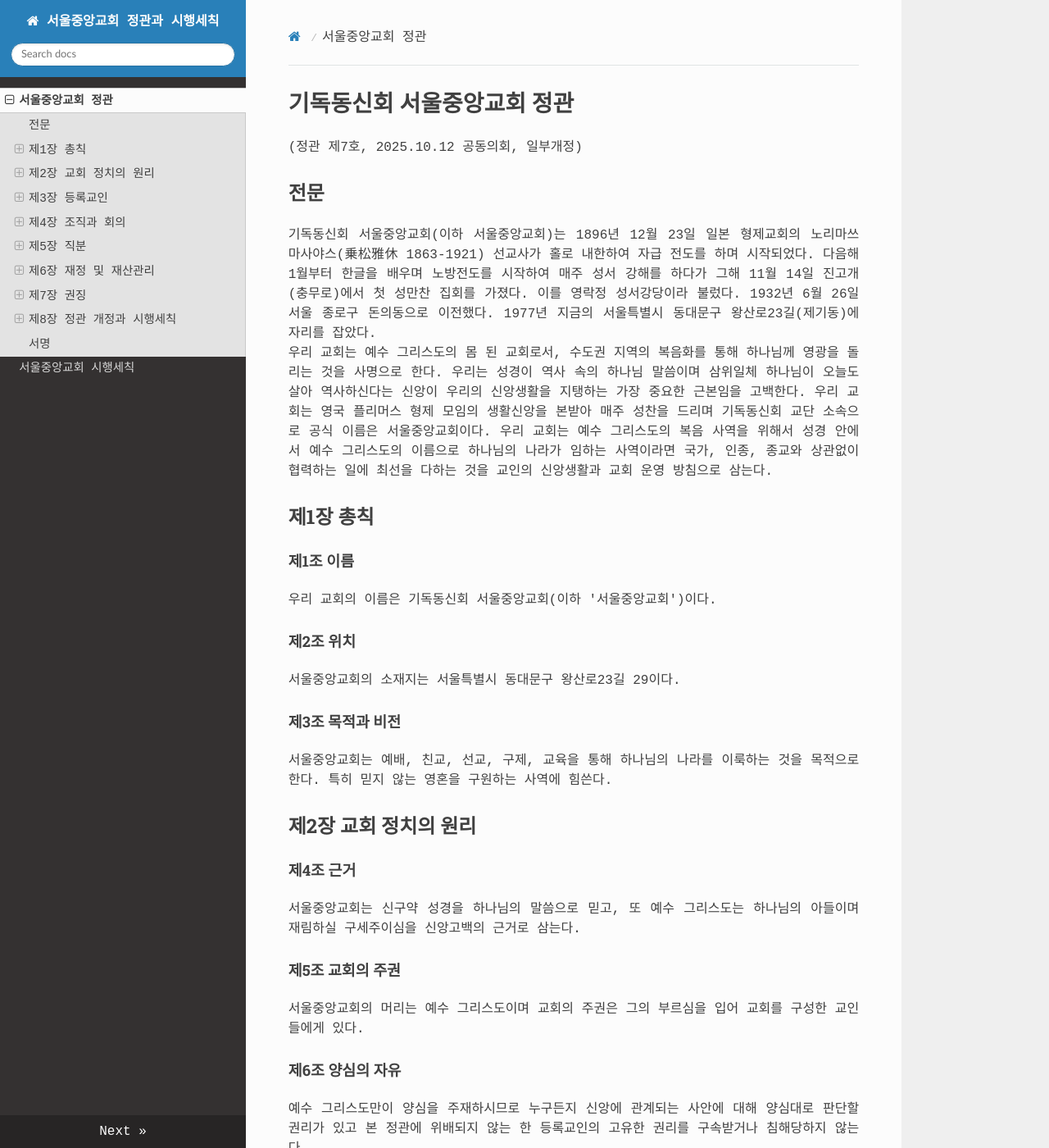
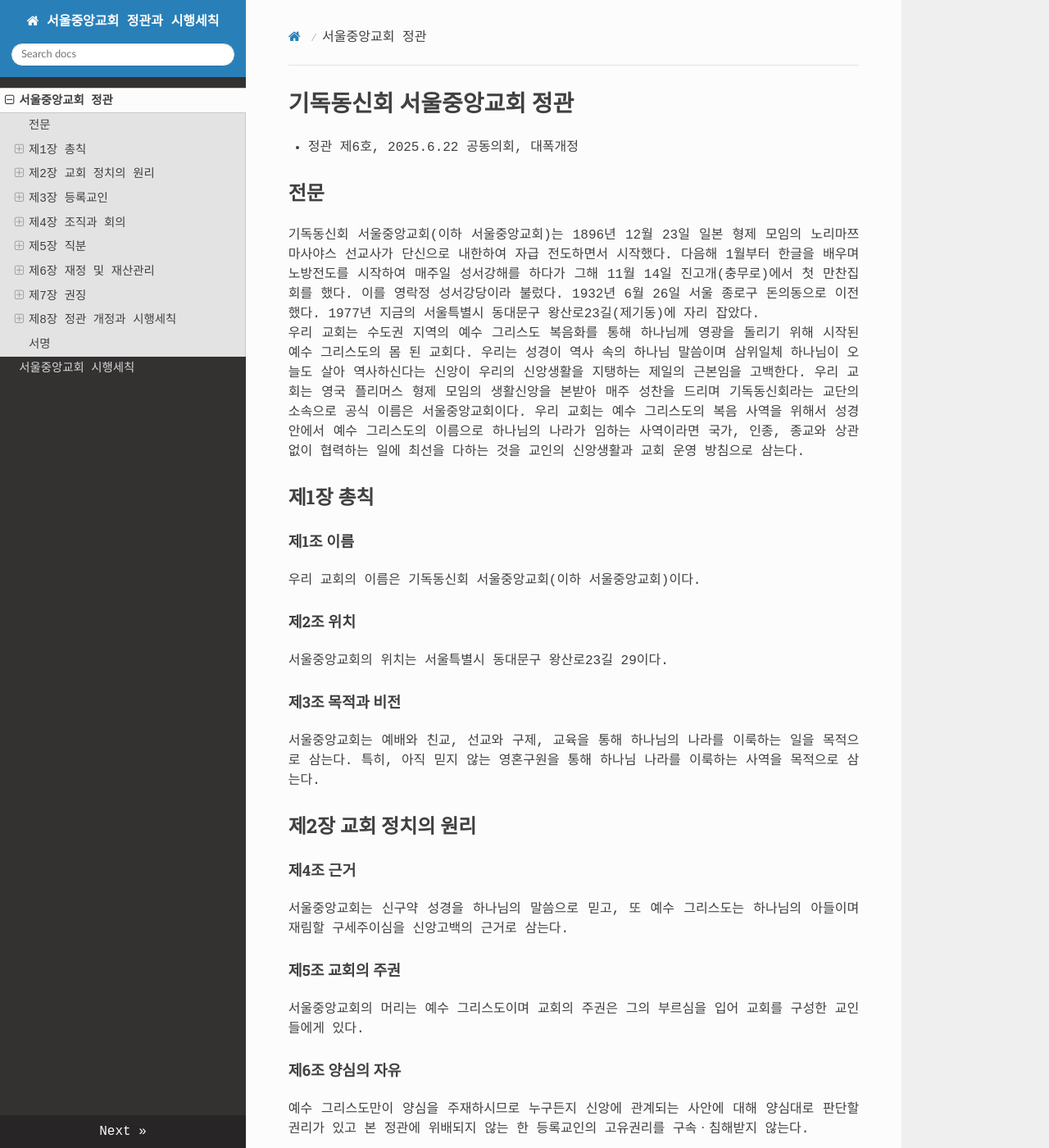
Before and after one commit to w0nse0k/seoul-bylaws, an MkDocs documentation site: the page built from docs/constitution.md, in a window 1280 px wide and 1400 px high. Shown: the whole window at 82% size. Built offline with MkDocs 1.6.1, drawn with Linux system fonts in a browser that asks for light colours; nearby versions of some CDN libraries; some of the changed text lies outside the part shown.

Commit message:
브랜치 커밋

```diff
--- a/docs/constitution.md
+++ b/docs/constitution.md
@@ -1,39 +1,39 @@
 # 기독동신회 서울중앙교회 정관
 
-(정관 제7호, 2025.10.12 공동의회, 일부개정)
+- 정관 제6호, 2025.6.22 공동의회, 대폭개정
 
 ## 전문
 
-기독동신회 서울중앙교회(이하 서울중앙교회)는 1896년 12월 23일 일본 형제교회의 노리마쓰 마사야스(乗松雅休 1863-1921)
-선교사가 홀로 내한하여 자급 전도를 하며 시작되었다. 다음해 1월부터 한글을 배우며 노방전도를 시작하여 매주 성서 강해를 하다가 그해 11월
-14일 진고개(충무로)에서 첫 성만찬 집회를 가졌다. 이를 영락정 성서강당이라 불렀다. 1932년 6월 26일 서울 종로구 돈의동으로 이전했다.
-1977년 지금의 서울특별시 동대문구 왕산로23길(제기동)에 자리를 잡았다.
-우리 교회는 예수 그리스도의 몸 된 교회로서, 수도권 지역의 복음화를 통해 하나님께 영광을 돌리는 것을 사명으로 한다. 우리는 성경이 역사 속의
-하나님 말씀이며 삼위일체 하나님이 오늘도 살아 역사하신다는 신앙이 우리의 신앙생활을 지탱하는 가장 중요한 근본임을 고백한다. 우리 교회는 영국
-플리머스 형제 모임의 생활신앙을 본받아 매주 성찬을 드리며 기독동신회 교단 소속으로 공식 이름은 서울중앙교회이다. 우리 교회는 예수 그리스도의
-복음 사역을 위해서 성경 안에서 예수 그리스도의 이름으로 하나님의 나라가 임하는 사역이라면 국가, 인종, 종교와 상관없이 협력하는 일에 최선을
-다하는 것을 교인의 신앙생활과 교회 운영 방침으로 삼는다.
+기독동신회 서울중앙교회(이하 서울중앙교회)는 1896년 12월 23일 일본 형제 모임의 노리마쯔 마사야스 선교사가 단신으로 내한하여 자급
+전도하면서 시작했다. 다음해 1월부터 한글을 배우며 노방전도를 시작하여 매주일 성서강해를 하다가 그해 11월 14일 진고개(충무로)에서 첫
+만찬집회를 했다. 이를 영락정 성서강당이라 불렀다. 1932년 6월 26일 서울 종로구 돈의동으로 이전했다. 1977년 지금의 서울특별시
+동대문구 왕산로23길(제기동)에 자리 잡았다.
+우리 교회는 수도권 지역의 예수 그리스도 복음화를 통해 하나님께 영광을 돌리기 위해 시작된 예수 그리스도의 몸 된 교회다. 우리는 성경이 역사
+속의 하나님 말씀이며 삼위일체 하나님이 오늘도 살아 역사하신다는 신앙이 우리의 신앙생활을 지탱하는 제일의 근본임을 고백한다. 우리 교회는 영국
+플리머스 형제 모임의 생활신앙을 본받아 매주 성찬을 드리며 기독동신회라는 교단의 소속으로 공식 이름은 서울중앙교회이다. 우리 교회는 예수
+그리스도의 복음 사역을 위해서 성경 안에서 예수 그리스도의 이름으로 하나님의 나라가 임하는 사역이라면 국가, 인종, 종교와 상관없이 협력하는
+일에 최선을 다하는 것을 교인의 신앙생활과 교회 운영 방침으로 삼는다.
 
 ## 제1장 총칙
 
 #### 제1조 이름
 
-우리 교회의 이름은 기독동신회 서울중앙교회(이하 '서울중앙교회')이다.
+우리 교회의 이름은 기독동신회 서울중앙교회(이하 서울중앙교회)이다.
 
 #### 제2조 위치
 
-서울중앙교회의 소재지는 서울특별시 동대문구 왕산로23길 29이다.
+서울중앙교회의 위치는 서울특별시 동대문구 왕산로23길 29이다.
 
 #### 제3조 목적과 비전
 
-서울중앙교회는 예배, 친교, 선교, 구제, 교육을 통해 하나님의 나라를 이룩하는 것을 목적으로 한다. 특히 믿지 않는 영혼을 구원하는 사역에
-힘쓴다.
+서울중앙교회는 예배와 친교, 선교와 구제, 교육을 통해 하나님의 나라를 이룩하는 일을 목적으로 삼는다. 특히, 아직 믿지 않는 영혼구원을 통해
+하나님 나라를 이룩하는 사역을 목적으로 삼는다.
 
 ## 제2장 교회 정치의 원리
 
 #### 제4조 근거
 
-서울중앙교회는 신구약 성경을 하나님의 말씀으로 믿고, 또 예수 그리스도는 하나님의 아들이며 재림하실 구세주이심을 신앙고백의 근거로 삼는다.
+서울중앙교회는 신구약 성경을 하나님의 말씀으로 믿고, 또 예수 그리스도는 하나님의 아들이며 재림할 구세주이심을 신앙고백의 근거로 삼는다.
 
 #### 제5조 교회의 주권
 
@@ -42,7 +42,7 @@
 #### 제6조 양심의 자유
 
 예수 그리스도만이 양심을 주재하시므로 누구든지 신앙에 관계되는 사안에 대해 양심대로 판단할 권리가 있고 본 정관에 위배되지 않는 한 등록교인의
-고유한 권리를 구속받거나 침해당하지 않는다.
+고유권리를 구속ㆍ침해받지 않는다.
 
 #### 제7조 복음적 분업
 
@@ -53,8 +53,8 @@
 
 #### 제8조 등록교인의 자격
 
-누구든지 소정의 절차를 거쳐 우리 교회에 등록함으로써 등록교인의 자격을 얻는다. 본인이 이적을 요청하거나 제명 처분을 받으면 해당 절차가
-완료되는 즉시 등록교인의 자격을 상실한다.
+누구든지 소정의 절차를 거쳐 우리 교회에 등록함으로써 등록교인의 자격을 얻는다. 본인이 이적을 요청하거나 제명처분을 받으면 해당 절차가 완료된
+즉시 등록교인의 자격을 상실한다.
 
 #### 제9조 등록교인의 책임
 
@@ -73,13 +73,13 @@
 
 #### 제12조 공동의회
 
-1. 공동의회 의결권은 시행세칙에 정한다. 공동의회는 의결권을 가진 등록교인 과반수의 출석으로 회의가 성립한다.
-2. 공동의회의 의장은 담임목사이다. 담임목사가 궐위한 때나 담임목사 해임에 관한 안건은 시행세칙이 정한 바에 따라 사역부장 대표가 의장을
+1. 공동의회 의결권은 시행세칙에 정한다. 공동의회는 의결권을 가진 등록교인 과반수의 참석으로 회의가 성립한다.
+2. 공동의회의 의장은 담임목사이다. 담임목사가 궐위한 때나 담임목사 해임에 관련한 건은 시행세칙이 정한 바에 따라 사역부장 대표가 의장을
    대행한다.
-3. 공동의회는 정기회와 임시회가 있다. 정기회는 시행세칙이 정하는 바에 따라 매년 2회 연다. 임시회는 사역회 또는 의결권 있는 등록교인
-   4분의 1 이상 또는 교단의 요구가 있을 때 소집한다. 공동의회 날 최소 1주 전에 집회일, 토의 안건 등을 시행세칙이 정하는 방법으로
-   알려야 한다.
-4. 공동의회는 정관이나 시행세칙에 특별한 규정이 없는 한 재석 과반수의 찬성으로 의결한다. 인사에 관련한 것은 무기명 비밀투표로 한다.
+3. 공동의회는 정기회와 임시회가 있다. 정기회는 시행세칙이 정하는 바에 따라 매년 2회 개최한다. 임시회는 사역회 또는 의결권 있는 등록교인
+   4분의 1 이상 또는 교단의 요구에 의해 개최한다. 공동의회 날 최소 1주 전에 집회일, 토의 안건 등을 시행세칙이 정하는 방법으로
+   공고해야 한다.
+4. 공동의회는 정관이나 시행세칙에 특별한 규정이 없는 한 재석 과반수의 찬성으로 의결한다. 인선은 무기명 비밀투표로 한다.
 5. 공동의회는 다음 사항들을 토론하고 의결한다.
    (1) 사역회의 활동과 결과 보고
    (2) 사역회의 결산 보고, 감사의 감사 보고, 사역회가 제출한 예산안 승인 의결
@@ -95,7 +95,7 @@
 
 1. 사역회는 교회의 유일한 운영기관으로 여러 개의 사역부를 둔다.
 2. 각 사역부는 교회 행정을 의결하고 집행하는 기본 단위로서 그 운영의 자율성이 최대한 보장된다.
-3. 사역회는 6인 이상 9인 이하로 구성하며, 회원구성은 다음과 같다.
+3. 사역회는 6인 이상 9인 이하로 구성하며 회원구성은 다음과 같다.
    (1) 담임목사와 교역자
    (2) 시무 장로와 시무 안수집사
    (3) 기타 담임목사가 임명한 사역부의 장. 재직자 이외에도 담임목사가 교회 사역에 필요하다고 인정하는 등록교인을 사역회의 동의를 얻어
@@ -107,15 +107,15 @@
    내용을 보증한다. 서기가 회의를 기록할 수 없을 때 사역회장이 임시 서기를 임명한다.
 7. 사역회의 정기회는 시행세칙이 정하는 바에 따라 매월 1회 한다.
 8. 사역회의 임시회는 사역회장이나 사역회원 2인 이상의 요청에 의해 소집할 수 있으며, 최소 1주 전에 시행세칙이 정하는 방법으로 일정, 안건
-   등을 알려야 한다.
+   등을 공고해야 한다.
 9. 사역회는 토론과 합의에 의해 의결하는 것을 원칙으로 한다. 서로 설득하고 합의하기 위해 노력해야 하며 합의에 도달하지 못할 경우 정관이나
-   시행세칙에 특별한 규정이 없는 한 재석 과반수의 찬성으로 의결한다. 인사에 관련한 것은 무기명 비밀투표로 한다.
+   시행세칙에 특별한 규정이 없는 한 재석 과반수의 찬성으로 의결한다. 인선에 관련한 것은 무기명 비밀투표로 한다.
 10. 사역회가 할 일은 다음과 같다.
     (1) 선교, 구제, 교육, 봉사를 위한 활동
     (2) 헌금 수집과 예산 집행
     (3) 결산 보고와 예산 심의
     (4) 교단이 위임한 교회 재산 관리
-    (5) 공동의회가 위임한 사안 심의·의결
+    (5) 공동의회가 위임한 사안 심의ㆍ의결
     (6) 정관 제정 및 개정을 위한 심의
     (7) 시행세칙 제정 및 개정
     (8) 교단 임원 선출
@@ -130,12 +130,11 @@
 
 #### 제14조 가정교회
 
-1. 가정교회는 일반교회의 구역모임과 비슷한 형태이지만 개척교회처럼 단위교회로서의 임무를 다하는 서울중앙교회의 작은 공동체이다.
-2. 가정교회의 책임사역자를 목자라 하고, 각 가정교회 단위를 목장이라 한다.
-3. 목장은 12명 이하의 목원들로 구성하며, 매월 1회 이상 정기적으로 모임을 가져 이웃의 영혼을 구원하고 목원들이 삶을 나누며 사랑을
+1. 가정교회는 일반교회의 구역모임과 비슷한 형태이지만 개척교회처럼 단위교회로서의 임무를 다하는 서울중앙교회의 작은 구성단위이다.
+2. 가정교회의 책임사역자를 목자라 하고 각 가정교회 단위를 목장이라 한다.
+3. 목장은 12명 이하의 목원들로 구성하며, 매월 1회 이상 정기적으로 모임을 가져 이웃의 영혼을 구원하고 목원들이 삶을 나누고 사랑을
    실천하고 몸으로 섬기는 기회로 삼는다.
-4. 목장은 12명을 초과하면 분가한다. 분가할 때는 기존 목장을 예비 목자에게 맡기고, 목자 내외가 한 가정을 데리고 나가 새로운 목장으로
-   독립한다.
+4. 목장은 12명을 초과하면 분가한다. 분가할 때는 목장을 예비 목자에게 맡기고 목자 내외가 한 가정을 데리고 나가 새로운 목장으로 독립한다.
 5. 모든 교인들은 목장을 선택할 자유를 가진다.
 6. 목원은 목자를 존경하고 신뢰하며 목자는 목원을 진실하게 섬기고 합심하여 영혼을 구원하는 사역에 최선을 다해야 한다.
 
@@ -169,15 +168,15 @@
 #### 제18조 교역자
 
 1. 담임목사의 목회사역을 돕기 위해 유급 교역자로 부목사, 교육목사, 전도사를 둘 수 있다.
-2. 목사의 자격은 목회학 석사(M.Div.) 이상 학력을 갖춘 자로서 교단 산하 신학교나 교단이 인정하는 신학대학원을 졸업 후 목사 안수를
-   받은 자이다.
+2. 목사의 자격 요건은 목회학 석사(M.Div.) 이상 학력으로 교단 산하 신학교나 교단이 인정하는 신학대학원을 졸업 후 목사 안수를 받은
+   자이다.
 3. 전도사는 다음 중 하나의 자격을 요한다.
    (1) 신학교 또는 성서학원을 졸업한 자
    (2) 교단에서 전도사로 임명된 자
    (3) 세례받은 등록교인으로 흠이 없고 10년 이상 본이 되는 신앙 생활을 하고 목양적 은사가 있는 자
 4. 교역자는 사역회의 동의를 얻어 담임목사가 임명한다.
-5. 교역자는 1년 단위로 계약을 하며 매년 담임목사가 재신임 여부를 결정한다. 담임목사가 재신임하면 계약이 자동으로 연장되고, 재신임하지
-   않으면 계약이 종료되고 해임된다. 계약 기간 중 교역자의 해임 사유가 있을 경우 사역회의 동의를 얻어 담임목사가 해임할 수 있다.
+5. 교역자는 1년 단위로 계약을 하며 매년 담임목사가 재신임을 한다. 담임목사가 재신임하면 계약이 자동으로 연장되고, 재신임하지 않으면 계약이
+   종료되고 해임된다. 계약 기간 중 교역자의 해임 사유가 있을 경우 사역회의 동의를 얻어 담임목사가 해임할 수 있다.
 6. 교역자는 담임목사를 도와 교회를 세우고 맡겨진 사역을 담당해 나간다.
 
 #### 제19조 장로
@@ -223,13 +222,10 @@
 1. 교회의 재정은 전도, 교육 및 구제에 큰 비중을 두어야 하며 각종 인건비의 비중이 전체 예산의 50%를 초과하지 않도록 예산 편성에 최선을
    다해야 한다.
 2. 재정의 사용은 투명해야 하며 결산은 내부 감사를 받아야 하고, 필요하면 외부 기관의 감사를 받을 수 있다.
-3. 재정 차입은 최대한 자제해야 하며, 공동의회 과반수의 찬성으로 차입할 수 있다.
+3. 재정 차입은 최대한 자제해야하며, 공동의회 과반수의 찬성으로 차입할 수 있다.
 4. 재산 기증자와 그의 가족을 포함한 모든 교인은 기증한 재산에 대해 어떤 특혜도 요구할 수 없다.
-5. 서울중앙교회는 부동산을 소유할 수 없다. 교회가 사용하는 모든 부동산은 재단법인 기독동신회 명의로 등록한다. 재단법인 기독동신회는 그
-   정관에 따라 서울중앙교회가 종교적 목적으로 부동산을 사용할 때 부동산 사용권을 보장해야 하며, 그 권리는 서울중앙교회가 기독동신회
-   회원교회로 존속되는 동안 유지된다.
-6. 서울중앙교회의 모든 수익과 재산은 교회의 계산과 명의로 소유하고 관리한다.
-7. 교회의 수익을 구성원에게 분배하지 않는다.
+5. 서울중앙교회의 모든 부동산은 재단법인 기독동신회 명의로 등록하는 것을 원칙으로 한다. 재단법인 기독동신회는 그 정관에 따라 서울중앙교회가
+   종교적 목적으로 부동산을 사용할 때 부동산 사용권을 보장해야 하며 그 권리는 서울중앙교회가 기독동신회 회원교회로 존속되는 동안 유지된다.
 
 #### 제23조 예산안 수립과 재정집행 및 관리
 
@@ -251,18 +247,19 @@
 
 #### 제25조 사례비 지급방법
 
-교회의 사례비 및 인건비는 계좌이체를 통해서만 지급한다. 이는 재정 집행을 투명하게 하여 교회에 대한 신인도를 높이고 하나님 앞에 정직한
+교회의 사례비 및 인건비는 계좌이체를 통해서만 지급한다. 이는 재정 집행을 투명하게 해서 교회에 대한 신인도를 높이고 하나님 앞에 정직한
 경제생활 실천을 제도적으로 확립해서 사회와 교인들의 모범이 되기 위함이다.
 
 #### 제26조 퇴직금
 
-근로기준법에 따라 1년 이상 근무한 목사와 직원에게 퇴직금을 지급한다. 퇴직금은 근로기준법에서 정하는 바에 따라 산정하여 지급한다. 교회는
-목사나 직원이 퇴직할 때를 위하여 매년 총 사례비의 12분의 1을 퇴직금 계정에 적립하고 이를 결산의 부채에 반영한다.
+근로기준법에 따라 1년 이상 근무한 목사와 직원에게 퇴직금을 지급한다. 퇴직금은 퇴직 전 3개월 동안의 평균임금(연봉의 12분의 1)에
+근속연수를 곱해서 산정한다. 교회는 목사나 직원이 퇴직할 때를 위하여 매년 총 사례비의 12분의 1을 퇴직금 계정에 적립하고 이를 결산의 부채에
+반영한다.
 
 #### 제27조 봉헌한 재산에 대한 혜택 또는 소유권 주장 금지
 
 기증자는 본인 또는 가족이 교회에 기부한 재산에 대해서 어떤 형태로든지 권리를 요구할 수 없다는 서약서에 증인과 함께 서명하고, 사역회는 이를
-증거 보존 목적으로 영구 보관한다. 서약서가 없더라도 헌금 봉헌과 기증한 부동산의 등기 이전을 기증자가 서약한 것으로 간주하며 누구도 기증한
+증거 보존 목적으로 영구 보관한다. 서약서가 없더라도 헌금 봉헌과 기증한 부동산의 등기 이전을 기증자가 서약한 것으로 간주하고, 누구도 기증한
 재산에 대하여 권리 행사나 다른 요구를 할 수 없다.
 
 #### 제28조 목적 헌금 및 기부금의 사용
@@ -273,7 +270,7 @@
 #### 제29조 기독동신회와의 관계
 
 서울중앙교회는 기독동신회의 소속교회로서 분담금 봉헌, 각종 집회 참석, 재정적인 책임 등 교단 정관과 시행세칙이 정한 모든 의무와 책임을 성실히
-이행해야 하며, 선거권, 피선거권, 의사결정권, 재정지원 참여 등 교단 정관과 시행세칙이 정한 모든 권리를 갖는다.
+이행해야하며 선거권, 피선거권, 의사결정권, 재정지원 참여 등 교단 정관과 시행세칙이 정한 모든 권리를 갖는다.
 
 ## 제7장 권징
 
@@ -283,8 +280,8 @@
 
 #### 제31조 권징의 과정
 
-교인 중에 반성경적 행위로 그리스도의 뜻을 거스르는 자가 있을 경우 담임목사나 장로가 이를 타이르고 권면해야 한다. 수차례 권면에도 불구하고
-회개하지 않으면 담임목사나 장로는 이를 기록한 후 첨부하여 교인의 권징안을 사역회에 회부하고 사역회와 공동의회의 의결을 거쳐 이를 확정한다.
+교인 중에 반성경적 행위로 그리스도의 뜻을 훼방하는 자가 있을 경우 담임목사나 장로가 이를 타이르고 권면해야 한다. 수차례 권면 후에도 회개하고
+돌이키지 않으면 담임목사나 장로는 이를 기록한 후 첨부하여 교인의 권징안을 사역회에 회부하고 사역회와 공동의회의 의결을 거쳐 이를 확정한다.
 
 #### 제32조 권징의 의결
 
@@ -294,7 +291,7 @@
 
 권징의 종류는 다음과 같다.
 
-1. 근신 : 명시된 기간 동안 등록교인으로서의 권리를 일시 정지
+1. 근신 : 명시된 기간 동안 등록교인으로서의 권리 일시적 정지
 2. 정직 : 직분자의 시무 정지
 3. 면직 : 직분의 면직
 4. 제명 : 등록교인에서 삭제
@@ -309,11 +306,11 @@
 #### 제35조 정관 개정
 
 이 정관은 사역회의 심의를 거친 후 사역회 재석 3분의 2 이상의 찬성과 공동의회 3분의 2 이상의 동의로 개정할 수 있다. 공동의회에서 개정
-안건이 올라오고 3분의 2 이상의 동의를 얻으면 개정 절차를 진행해야 한다.
+안건이 올라오고 3분의 2 이상의 동의가 있으면 개정 절차를 진행해야 한다.
 
 #### 제36조 시행세칙
 
-이 정관에 명시되지 않은 사항은 시행세칙에 정하며, 정관과 시행세칙에 명시되지 않은 사항은 대한민국 헌법과 법률 및 관련 규정에 따른다.
+이 정관에 명시되지 않은 사항은 시행세칙에 정하며, 정관과 시행세칙에 명시되지 않은 사항은 대한민국 헌법과 종교단체 관계법에 따른다.
 
 #### 제37조 효력
 
```
Also changed, not shown: other parts of docs/constitution.md (+3 -3 lines), docs/index.md (+1 -1 lines).
